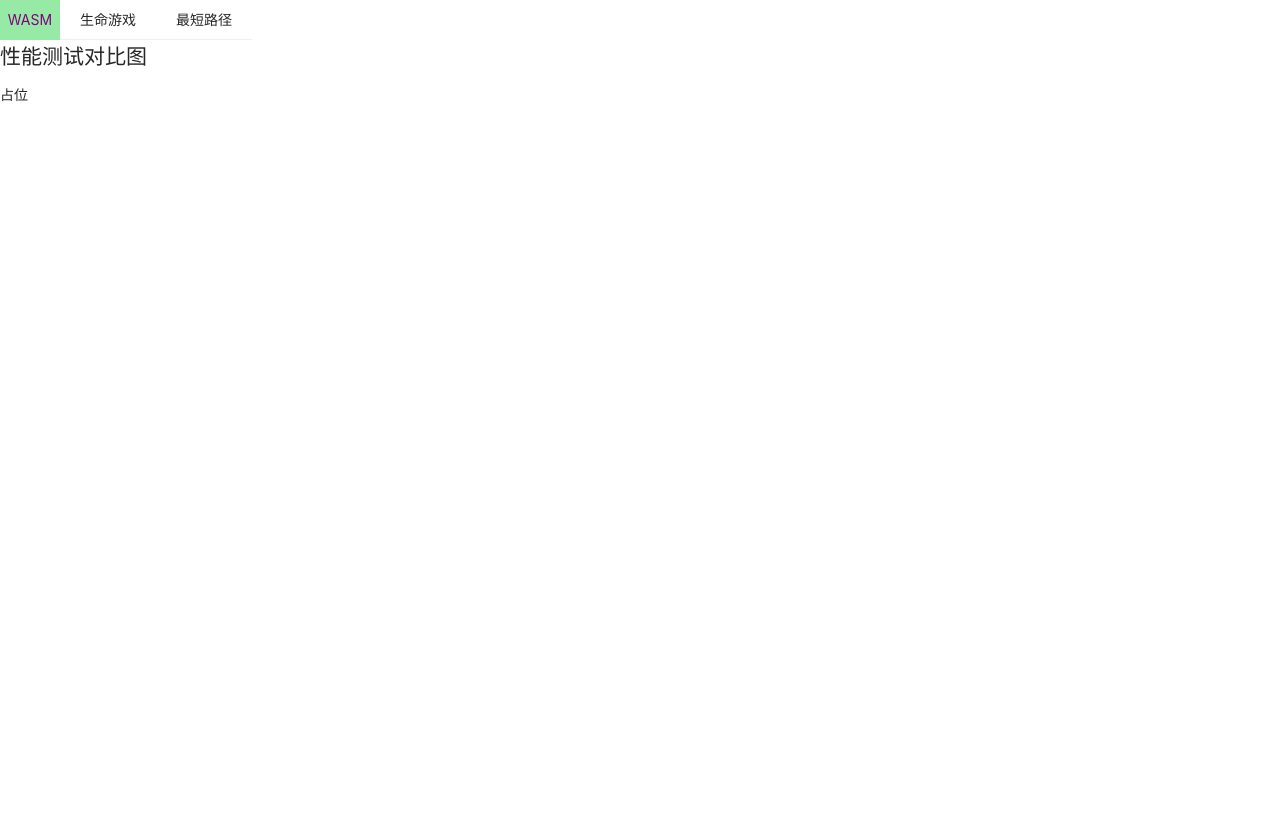
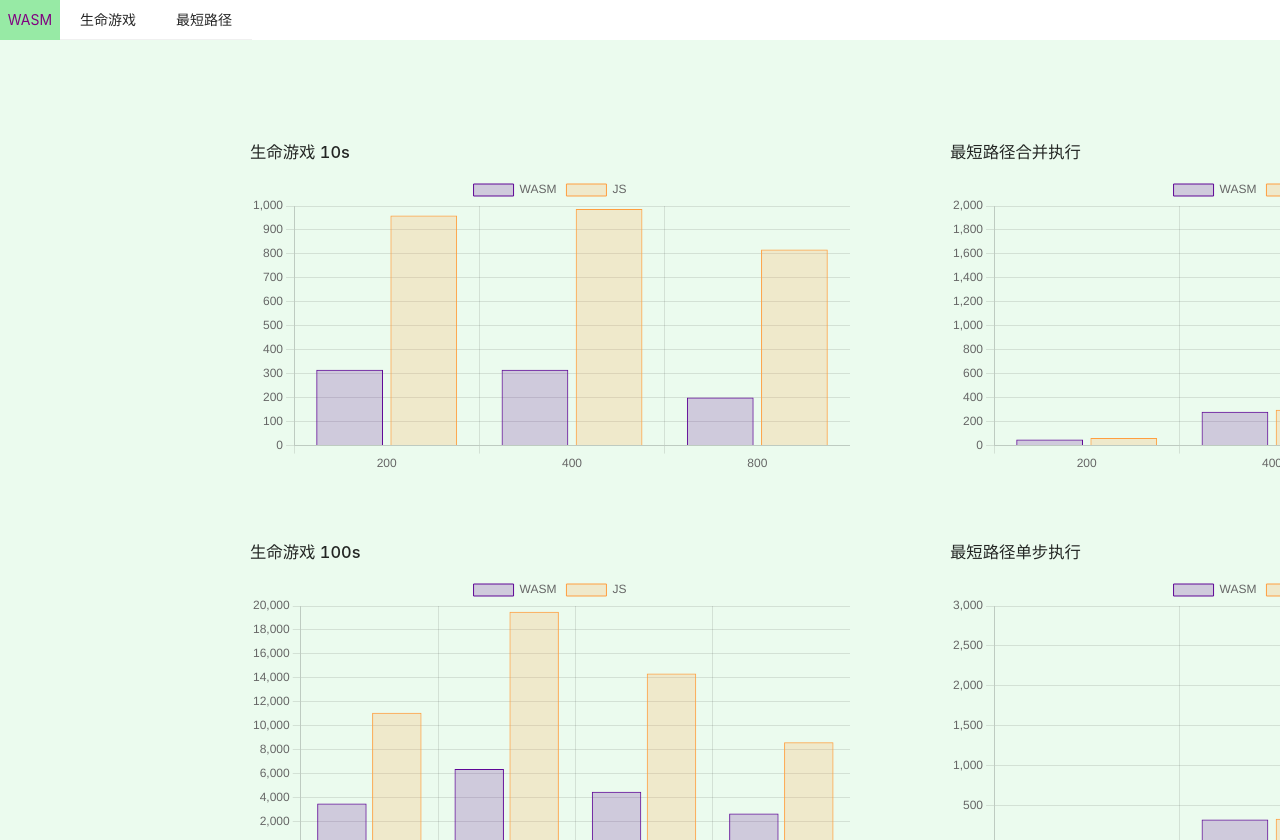
Before and after one commit to WanderHuang/Rust-WebAssembly-Benchmark, a React app in the folder packages/host/: page / in a window 1280 px wide. Shown: the top 840 px of the page. Before the commit the page ends 800 px from the top, so only its background shows below. Built offline with nearby package versions, Linux system fonts and the light colour scheme.

Commit message:
feat: show u a graph

```diff
--- a/packages/host/package.json
+++ b/packages/host/package.json
@@ -8,7 +8,9 @@
   },
   "dependencies": {
     "antd": "^4.16.11",
+    "chart.js": "^3.5.0",
     "react": "^17.0.2",
+    "react-chartjs-2": "^3.0.4",
     "react-dom": "^17.0.2",
     "react-router-dom": "^5.2.0"
   },
--- a/packages/host/src/components/Home/index.jsx
+++ b/packages/host/src/components/Home/index.jsx
@@ -1,10 +1,265 @@
-import React, { useState } from 'react';
+import React, { useState, useMemo } from 'react';
+import { Bar } from 'react-chartjs-2';
 
 function Home() {
   return (
-    <div>
-      <h2>性能测试对比图</h2>
-      <div>占位</div>
+    <div style={{paddingTop: 100, backgroundColor: '#97eaa530'}}>
+      <div
+        style={{position: 'relative', height: 'calc(100vh - 100px)', width: 'calc(100vw - 500px)', left: 250}}
+      >
+        <div style={{position: 'absolute', width: 600, height: 300}}>
+          <h3>生命游戏 10s</h3>
+          <Bar
+            data={{
+              labels: ['200', '400', '800'],
+              datasets: [
+                  {
+                    label: 'WASM',
+                    data: [316.6, 316.7, 201.1],
+                    backgroundColor: [
+                      'rgba(95, 7, 150, 0.2)',
+                      // 'rgba(54, 162, 235, 0.2)',
+                      // 'rgba(255, 206, 86, 0.2)',
+                      // 'rgba(75, 192, 192, 0.2)',
+                      // 'rgba(153, 102, 255, 0.2)',
+                      // 'rgba(255, 159, 64, 0.2)',
+                    ],
+                    borderColor: [
+                      'rgba(95, 7, 150, 1)',
+                      // 'rgba(54, 162, 235, 1)',
+                      // 'rgba(255, 206, 86, 1)',
+                      // 'rgba(75, 192, 192, 1)',
+                      // 'rgba(153, 102, 255, 1)',
+                      // 'rgba(255, 159, 64, 1)',
+                    ],
+                    borderWidth: 1,
+                  },
+                  {
+                    label: 'JS',
+                    data: [960.1, 987.6, 818.9],
+                    backgroundColor: [
+                      // 'rgba(255, 99, 132, 0.2)',
+                      // 'rgba(54, 162, 235, 0.2)',
+                      // 'rgba(255, 206, 86, 0.2)',
+                      // 'rgba(75, 192, 192, 0.2)',
+                      // 'rgba(153, 102, 255, 0.2)',
+                      'rgba(255, 159, 64, 0.2)',
+                    ],
+                    borderColor: [
+                      // 'rgba(255, 99, 132, 1)',
+                      // 'rgba(54, 162, 235, 1)',
+                      // 'rgba(255, 206, 86, 1)',
+                      // 'rgba(75, 192, 192, 1)',
+                      // 'rgba(153, 102, 255, 1)',
+                      'rgba(255, 159, 64, 1)',
+                    ],
+                    borderWidth: 1,
+                  }
+              ]
+            }}
+            options={{
+              scales: {
+                yAxes: [
+                  {
+                    ticks: {
+                      beginAtZero: true
+                    }
+                  }
+                ]
+              }
+            }}
+          />
+        </div>
+        <div style={{position: 'absolute', width: 600, height: 300, top: 400}}>
+          <h3>生命游戏 100s</h3>
+          <Bar
+            data={{
+              labels: ['200', '400', '800', '1000'],
+              datasets: [
+                  {
+                    label: 'WASM',
+                    data: [3521.5, 6396.5, 4491.3, 2689.6],
+                    backgroundColor: [
+                      'rgba(95, 7, 150, 0.2)',
+                      // 'rgba(54, 162, 235, 0.2)',
+                      // 'rgba(255, 206, 86, 0.2)',
+                      // 'rgba(75, 192, 192, 0.2)',
+                      // 'rgba(153, 102, 255, 0.2)',
+                      // 'rgba(255, 159, 64, 0.2)',
+                    ],
+                    borderColor: [
+                      'rgba(95, 7, 150, 1)',
+                      // 'rgba(54, 162, 235, 1)',
+                      // 'rgba(255, 206, 86, 1)',
+                      // 'rgba(75, 192, 192, 1)',
+                      // 'rgba(153, 102, 255, 1)',
+                      // 'rgba(255, 159, 64, 1)',
+                    ],
+                    borderWidth: 1,
+                  },
+                  {
+                    label: 'JS',
+                    data: [11091.8, 19514, 14366.3, 8634.2],
+                    backgroundColor: [
+                      // 'rgba(255, 99, 132, 0.2)',
+                      // 'rgba(54, 162, 235, 0.2)',
+                      // 'rgba(255, 206, 86, 0.2)',
+                      // 'rgba(75, 192, 192, 0.2)',
+                      // 'rgba(153, 102, 255, 0.2)',
+                      'rgba(255, 159, 64, 0.2)',
+                    ],
+                    borderColor: [
+                      // 'rgba(255, 99, 132, 1)',
+                      // 'rgba(54, 162, 235, 1)',
+                      // 'rgba(255, 206, 86, 1)',
+                      // 'rgba(75, 192, 192, 1)',
+                      // 'rgba(153, 102, 255, 1)',
+                      'rgba(255, 159, 64, 1)',
+                    ],
+                    borderWidth: 1,
+                  }
+              ]
+            }}
+            options={{
+              scales: {
+                yAxes: [
+                  {
+                    ticks: {
+                      beginAtZero: true
+                    }
+                  }
+                ]
+              }
+            }}
+          />
+        </div>
+        <div style={{position: 'absolute', width: 600, height: 300, left: 700}}>
+          <h3>最短路径合并执行</h3>
+          <Bar
+            data={{
+              labels: ['200', '400', '800'],
+              datasets: [
+                  {
+                    label: 'WASM',
+                    data: [51.2, 282, 1859],
+                    backgroundColor: [
+                      'rgba(95, 7, 150, 0.2)',
+                      // 'rgba(54, 162, 235, 0.2)',
+                      // 'rgba(255, 206, 86, 0.2)',
+                      // 'rgba(75, 192, 192, 0.2)',
+                      // 'rgba(153, 102, 255, 0.2)',
+                      // 'rgba(255, 159, 64, 0.2)',
+                    ],
+                    borderColor: [
+                      'rgba(95, 7, 150, 1)',
+                      // 'rgba(54, 162, 235, 1)',
+                      // 'rgba(255, 206, 86, 1)',
+                      // 'rgba(75, 192, 192, 1)',
+                      // 'rgba(153, 102, 255, 1)',
+                      // 'rgba(255, 159, 64, 1)',
+                    ],
+                    borderWidth: 1,
+                  },
+                  {
+                    label: 'JS',
+                    data: [64, 300, 1877],
+                    backgroundColor: [
+                      // 'rgba(255, 99, 132, 0.2)',
+                      // 'rgba(54, 162, 235, 0.2)',
+                      // 'rgba(255, 206, 86, 0.2)',
+                      // 'rgba(75, 192, 192, 0.2)',
+                      // 'rgba(153, 102, 255, 0.2)',
+                      'rgba(255, 159, 64, 0.2)',
+                    ],
+                    borderColor: [
+                      // 'rgba(255, 99, 132, 1)',
+                      // 'rgba(54, 162, 235, 1)',
+                      // 'rgba(255, 206, 86, 1)',
+                      // 'rgba(75, 192, 192, 1)',
+                      // 'rgba(153, 102, 255, 1)',
+                      'rgba(255, 159, 64, 1)',
+                    ],
+                    borderWidth: 1,
+                  }
+              ]
+            }}
+            options={{
+              scales: {
+                yAxes: [
+                  {
+                    ticks: {
+                      beginAtZero: true
+                    }
+                  }
+                ]
+              }
+            }}
+          />
+        </div>
+        <div style={{position: 'absolute', width: 600, height: 300, left: 700, top: 400}}>
+          <h3>最短路径单步执行</h3>
+          <Bar
+            data={{
+              labels: ['200', '400', '800'],
+              datasets: [
+                  {
+                    label: 'WASM',
+                    data: [49.4, 326.7, 2391.5],
+                    backgroundColor: [
+                      'rgba(95, 7, 150, 0.2)',
+                      // 'rgba(54, 162, 235, 0.2)',
+                      // 'rgba(255, 206, 86, 0.2)',
+                      // 'rgba(75, 192, 192, 0.2)',
+                      // 'rgba(153, 102, 255, 0.2)',
+                      // 'rgba(255, 159, 64, 0.2)',
+                    ],
+                    borderColor: [
+                      'rgba(95, 7, 150, 1)',
+                      // 'rgba(54, 162, 235, 1)',
+                      // 'rgba(255, 206, 86, 1)',
+                      // 'rgba(75, 192, 192, 1)',
+                      // 'rgba(153, 102, 255, 1)',
+                      // 'rgba(255, 159, 64, 1)',
+                    ],
+                    borderWidth: 1,
+                  },
+                  {
+                    label: 'JS',
+                    data: [53.5, 337.6, 2680],
+                    backgroundColor: [
+                      // 'rgba(255, 99, 132, 0.2)',
+                      // 'rgba(54, 162, 235, 0.2)',
+                      // 'rgba(255, 206, 86, 0.2)',
+                      // 'rgba(75, 192, 192, 0.2)',
+                      // 'rgba(153, 102, 255, 0.2)',
+                      'rgba(255, 159, 64, 0.2)',
+                    ],
+                    borderColor: [
+                      // 'rgba(255, 99, 132, 1)',
+                      // 'rgba(54, 162, 235, 1)',
+                      // 'rgba(255, 206, 86, 1)',
+                      // 'rgba(75, 192, 192, 1)',
+                      // 'rgba(153, 102, 255, 1)',
+                      'rgba(255, 159, 64, 1)',
+                    ],
+                    borderWidth: 1,
+                  }
+              ]
+            }}
+            options={{
+              scales: {
+                yAxes: [
+                  {
+                    ticks: {
+                      beginAtZero: true
+                    }
+                  }
+                ]
+              }
+            }}
+          />
+        </div>
+      </div>
     </div>
   );
 }
--- a/packages/host/src/components/LifeGame/index.jsx
+++ b/packages/host/src/components/LifeGame/index.jsx
@@ -130,6 +130,20 @@ const LifeGame = () => {
             {isPlaying ? 'Stop 🛑' : 'Play ▶️'}
           </Button>
         </Col>
+        <Col>
+          <Button
+            onClick={() => {
+              toggle();
+              setTimeout(() => {
+                toggle();
+              }, 100000);
+            }}
+            type="primary"
+          >
+            {' '}
+            {isPlaying ? 'Testing 🛑' : 'Test10s ▶️'}
+          </Button>
+        </Col>
 
         <Col>
           <Button onClick={tick} type="primary" disabled={isPlaying}>
```
